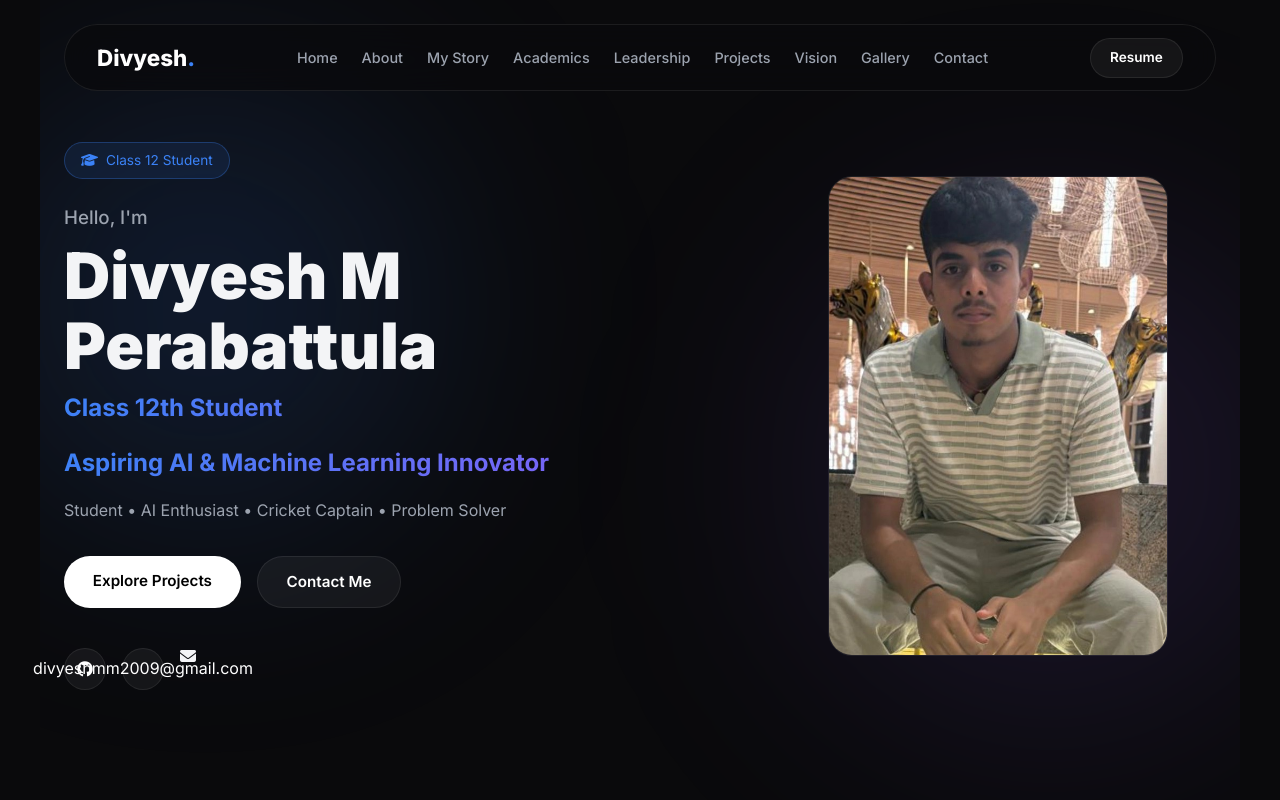
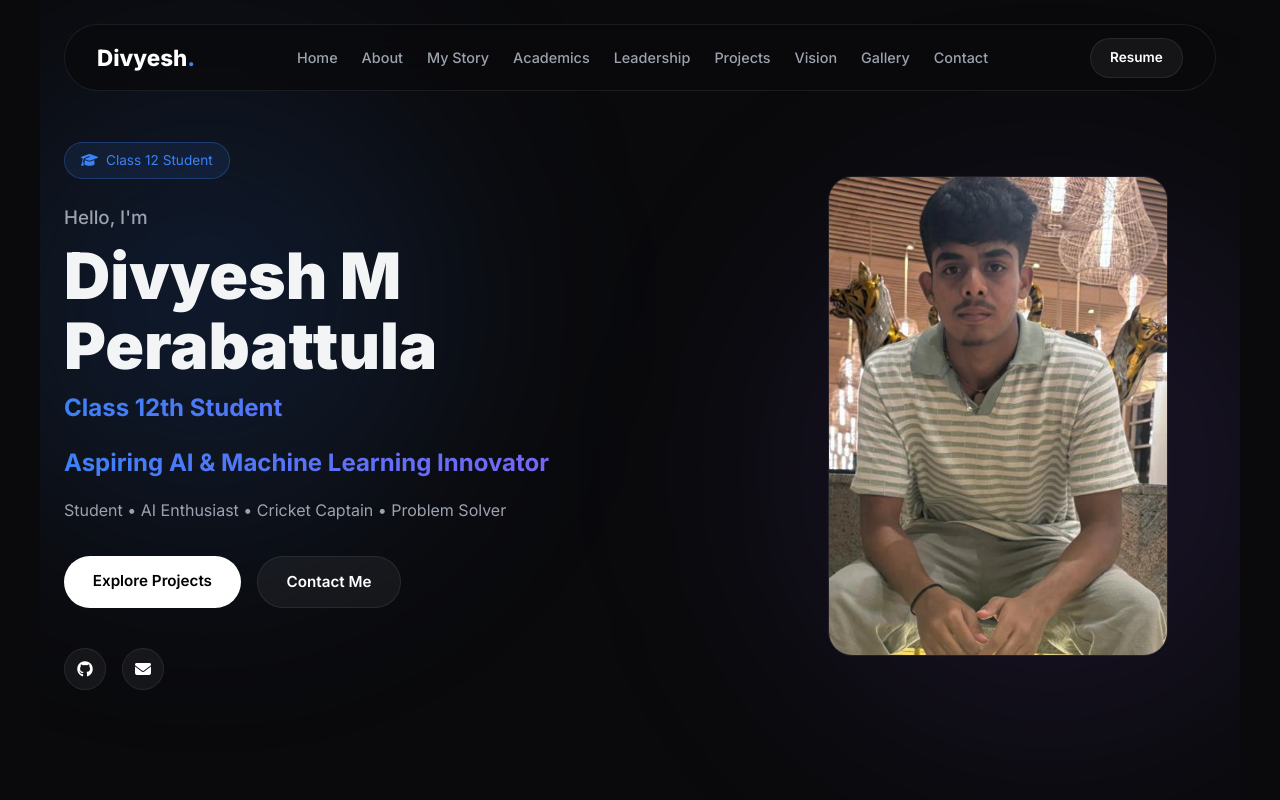
Before and after one commit to Divyesh-M26/divyesh-portfolio, a plain HTML site: page index.html in a window 1280 px wide. Shown: the top 800 px of the page. Drawn offline with Linux system fonts and the light colour scheme.

Commit message:
Remove email address from index.html

```diff
--- a/index.html
+++ b/index.html
@@ -83,8 +83,8 @@
               <i class="fab fa-github"></i>
             </a>
                       <a href="https://mail.google.com/mail/?view=cm&fs=1&to=divyeshmm2009@gmail.com" target="_blank">
-    divyeshmm2009@gmail.com
-</a>
+
+
               <i class="fa-solid fa-envelope"></i>
             </a>
           </div>
```
